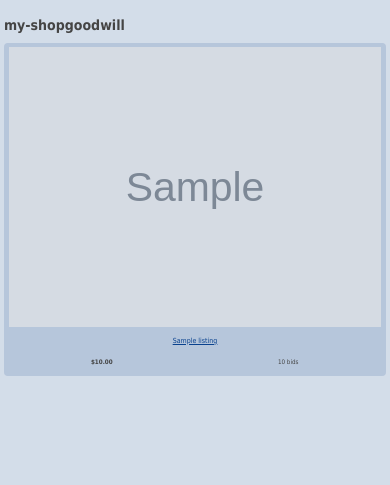
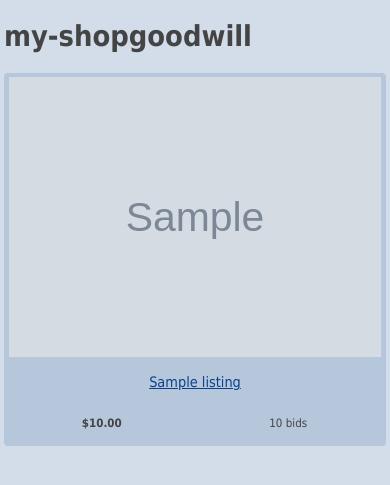
Before and after one commit to brasey/my-shopgoodwill, a Flask app: template templates/layout.html in a window 390 px wide. Shown: the top 485 px of the page. Run offline with Flask 2, Linux system fonts and the light colour scheme; the template is opened without the code that fills it: most values are stand-ins (such as "Sample title", 1, 10 or a date in 2020); grey boxes marked "Sample" are stand-in pictures.

Commit message:
Style to look better on mobile

```diff
--- a/static/style.css
+++ b/static/style.css
@@ -2,13 +2,13 @@
   margin: 0;
   padding: 0;
   font-family: Tahoma, Verdana, Segoe, sans-serif;
-  font-size: 1.8vmin;
+  font-size: .9rem;
   color: #444;
   background-color: #D3DDE9;
 }
 
 a {
-  font-size: 1.8vmin;
+  font-size: 1em;
   color: #0A428E;
 }
 
@@ -22,15 +22,22 @@
 }
 
 .container {
-  margin: 1vmin auto;
-  padding: 1vmin;
+  width: 100%;
+}
+
+.title {
+  margin: 1vw;
 }
 
 #grid {
+  margin: 1vw;
   display: grid;
-  grid-template-columns: repeat( auto-fit, minmax(min(250px, 100%), 1fr));
-  grid-template-rows: repeat(auto-fit, minmax(1fr, 1fr));
-  grid-gap: 1.2vmin;
+  --min: 16em;
+  --gap: .7em;
+
+  display: grid;
+  grid-gap: var(--gap);
+  grid-template-columns: repeat(auto-fit, minmax(min(95%, var(--min)), 1fr));
 }
 
 div.listing {
@@ -39,7 +46,7 @@
   -webkit-border-radius: 1vmin;
      -moz-border-radius: 1vmin;
           border-radius: 1vmin;
-  font-size: 1.8vmin;
+  font-size: 1em;
   text-align: center;
 }
 
@@ -51,5 +58,5 @@
 
 div.detail_item {
   padding: 0px;
-  font-size: 1.6vmin;
+  font-size: .8em;
 }
--- a/templates/layout.html
+++ b/templates/layout.html
@@ -2,13 +2,16 @@
 <html lang="en">
   <head>
     <meta charset="UTF-8">
+    <meta name="viewport" content="width=device-width, initial-scale=1">
     <title>my-shopgoodwill</title>
     <link rel="stylesheet" href="{{ url_for('static', filename='style.css') }}">
     <link rel="icon" href="./favicon.ico" type="image/x-icon">
   </head>
   <body>
     <div class="container">
-      <h1>my-shopgoodwill</h1>
+      <div class="title">
+        <h1>my-shopgoodwill</h1>
+      </div>
       <div id="grid">
         {% for listing in listings %}
           <div class="listing">
```
